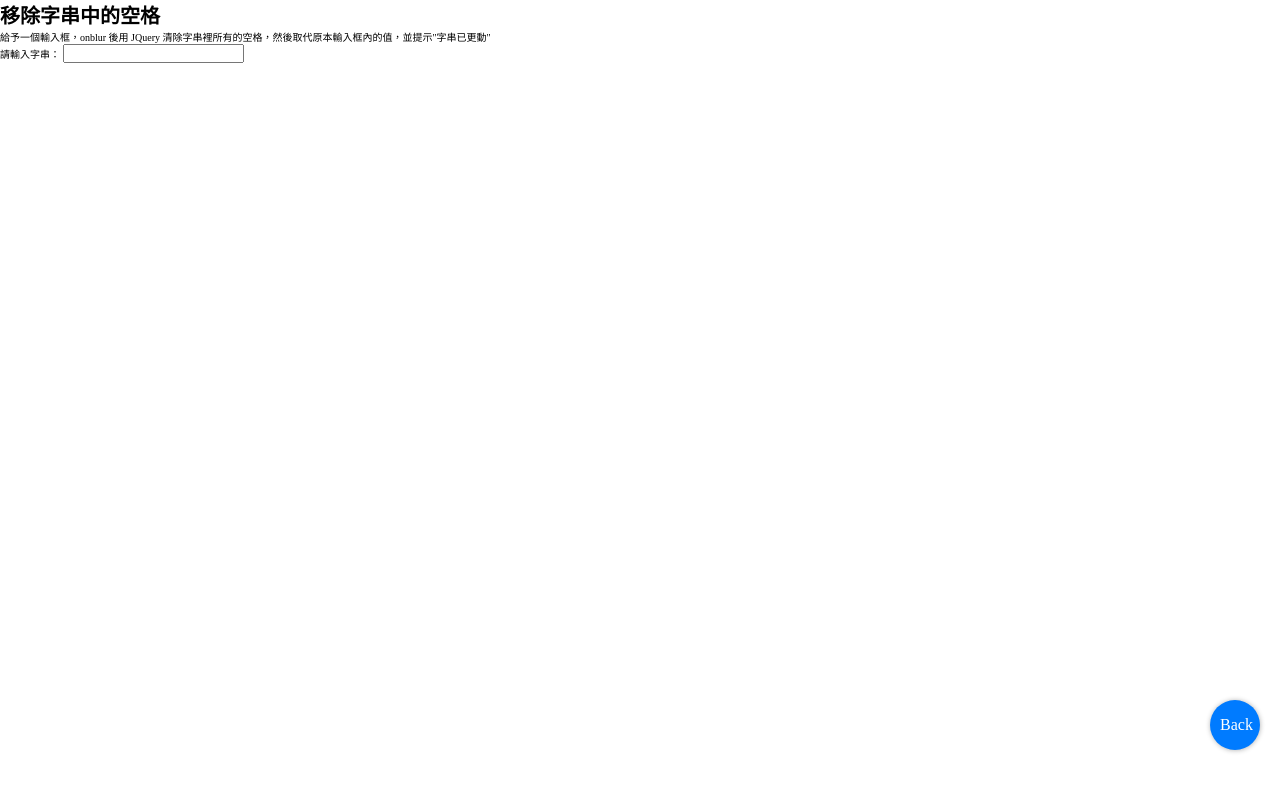
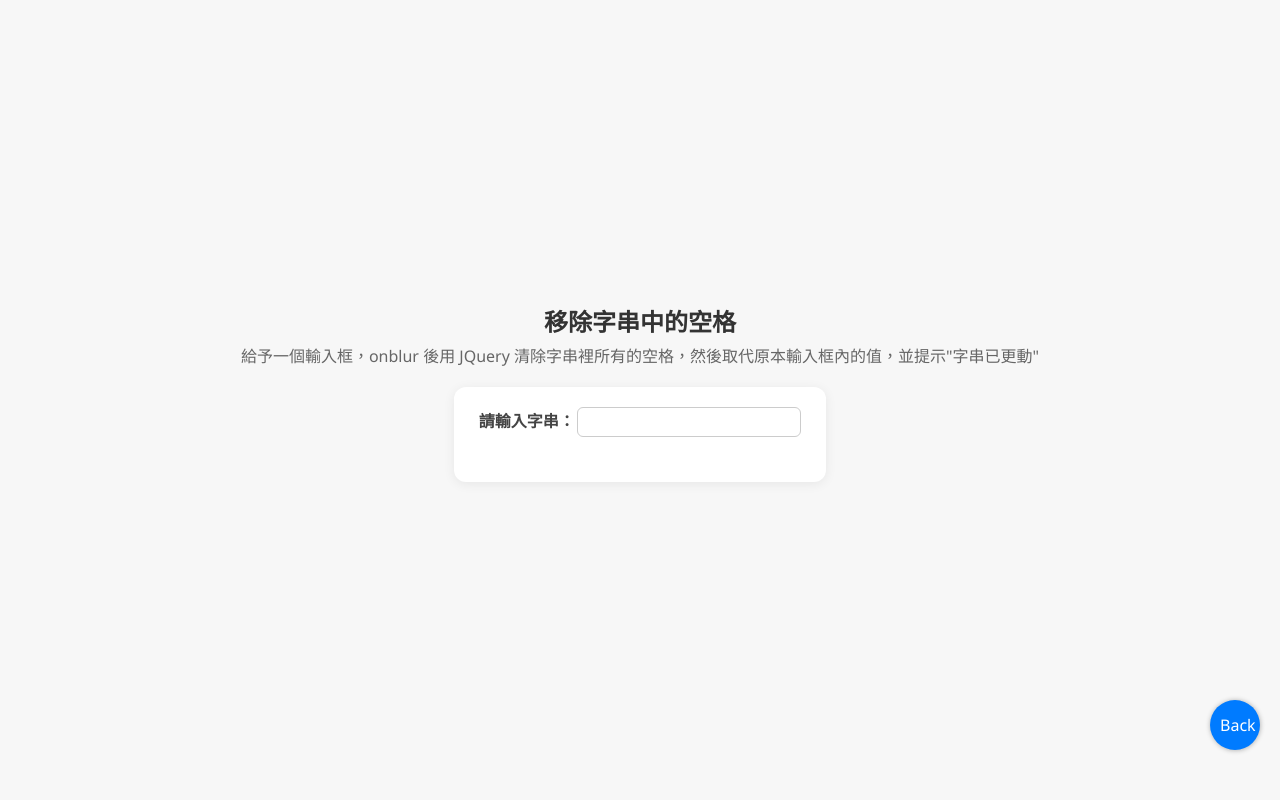
Before and after one commit to lazycat1005/php-exercises, a PHP site: page /exercises/97_remove-spaces/version-js/ in a window 1280 px wide. Run offline with PHP 8.4, Linux system fonts and the light colour scheme; style sheets or scripts are compiled from the project's sources.

Commit message:
[add] 搬移 97_remove-spaces 題目專用 SCSS 檔案至 assets/scss/97removeSpaces.scss，並於 version-js 與 version-php 的 index.php 新增 $newCssName 變數、刪除 $exerciseDir 變數以支援新樣式引入。

```diff
--- /dev/null
+++ b/assets/css/97removeSpaces.css
@@ -0,0 +1,59 @@
+.remove-spaces {
+  min-height: 100vh;
+  display: flex;
+  flex-direction: column;
+  align-items: center;
+  justify-content: center;
+  background: #f7f7f7;
+  font-family: "Segoe UI", Arial, sans-serif;
+}
+.remove-spaces__header {
+  margin-bottom: 2rem;
+  text-align: center;
+}
+.remove-spaces__header h1 {
+  font-size: 2.4rem;
+  color: #333;
+  margin-bottom: 0.5rem;
+}
+.remove-spaces__header p {
+  color: #666;
+  font-size: 1.6rem;
+}
+.remove-spaces__main {
+  background: #fff;
+  padding: 2rem 2.5rem 1.5rem 2.5rem;
+  border-radius: 1.2rem;
+  box-shadow: 0 0.2rem 1.2rem rgba(0, 0, 0, 0.07);
+  min-width: 32rem;
+  display: flex;
+  flex-direction: column;
+  align-items: stretch;
+  margin-bottom: 1.5rem;
+}
+.remove-spaces__main label {
+  font-weight: 600;
+  margin-bottom: 0.5rem;
+  color: #444;
+  font-size: 1.6rem;
+}
+.remove-spaces__main input[type=text] {
+  padding: 0.5rem 0.75rem;
+  border: 0.1rem solid #ccc;
+  border-radius: 0.6rem;
+  font-size: 1.6rem;
+  margin-bottom: 1rem;
+  transition: border 0.2s;
+}
+.remove-spaces__main input[type=text]:focus {
+  border: 0.15rem solid #0078d7;
+  outline: none;
+}
+.remove-spaces__main #message {
+  color: #0078d7;
+  font-size: 1.3rem;
+  min-height: 1.2em;
+  margin-top: 0.5rem;
+}
+
+/*# sourceMappingURL=97removeSpaces.css.map */
--- /dev/null
+++ b/assets/scss/97removeSpaces.scss
@@ -0,0 +1,59 @@
+.remove-spaces {
+  min-height: 100vh;
+  display: flex;
+  flex-direction: column;
+  align-items: center;
+  justify-content: center;
+  background: #f7f7f7;
+  font-family: "Segoe UI", Arial, sans-serif;
+
+  &__header {
+    margin-bottom: 2rem;
+    text-align: center;
+    h1 {
+      font-size: 2.4rem;
+      color: #333;
+      margin-bottom: 0.5rem;
+    }
+    p {
+      color: #666;
+      font-size: 1.6rem;
+    }
+  }
+
+  &__main {
+    background: #fff;
+    padding: 2rem 2.5rem 1.5rem 2.5rem;
+    border-radius: 1.2rem;
+    box-shadow: 0 0.2rem 1.2rem rgba(0, 0, 0, 0.07);
+    min-width: 32rem;
+    display: flex;
+    flex-direction: column;
+    align-items: stretch;
+    margin-bottom: 1.5rem;
+    label {
+      font-weight: 600;
+      margin-bottom: 0.5rem;
+      color: #444;
+      font-size: 1.6rem;
+    }
+    input[type="text"] {
+      padding: 0.5rem 0.75rem;
+      border: 0.1rem solid #ccc;
+      border-radius: 0.6rem;
+      font-size: 1.6rem;
+      margin-bottom: 1rem;
+      transition: border 0.2s;
+      &:focus {
+        border: 0.15rem solid #0078d7;
+        outline: none;
+      }
+    }
+    #message {
+      color: #0078d7;
+      font-size: 1.3rem;
+      min-height: 1.2em;
+      margin-top: 0.5rem;
+    }
+  }
+}
--- a/exercises/97_remove-spaces/version-js/index.php
+++ b/exercises/97_remove-spaces/version-js/index.php
@@ -1,6 +1,6 @@
 <?php
+$newCssName = '97removeSpaces.css';
 $metaKey = "removeSpaces";
-$exerciseDir = __DIR__ . '/../';
 include '../../../header.php';
 ?>
 
--- a/exercises/97_remove-spaces/version-php/index.php
+++ b/exercises/97_remove-spaces/version-php/index.php
@@ -1,6 +1,6 @@
 <?php
+$newCssName = '97removeSpaces.css'; // 添加此行
 $metaKey = "removeSpaces";
-$exerciseDir = __DIR__ . '/../';
 include '../../../header.php';
 ?>
 
```
Also changed, not shown: .github/historyLog/log_2025-07-03.md, 1 other file.
